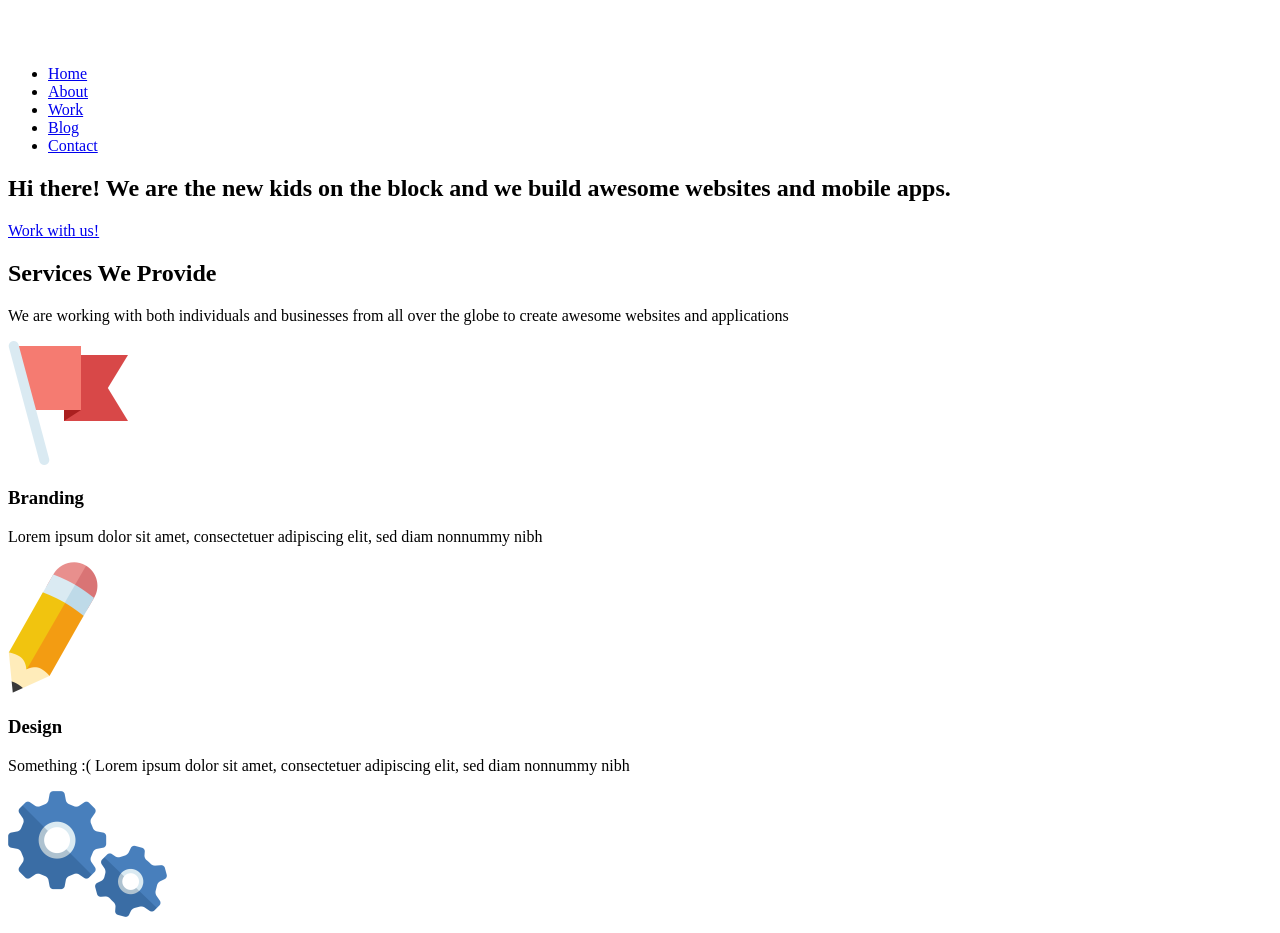
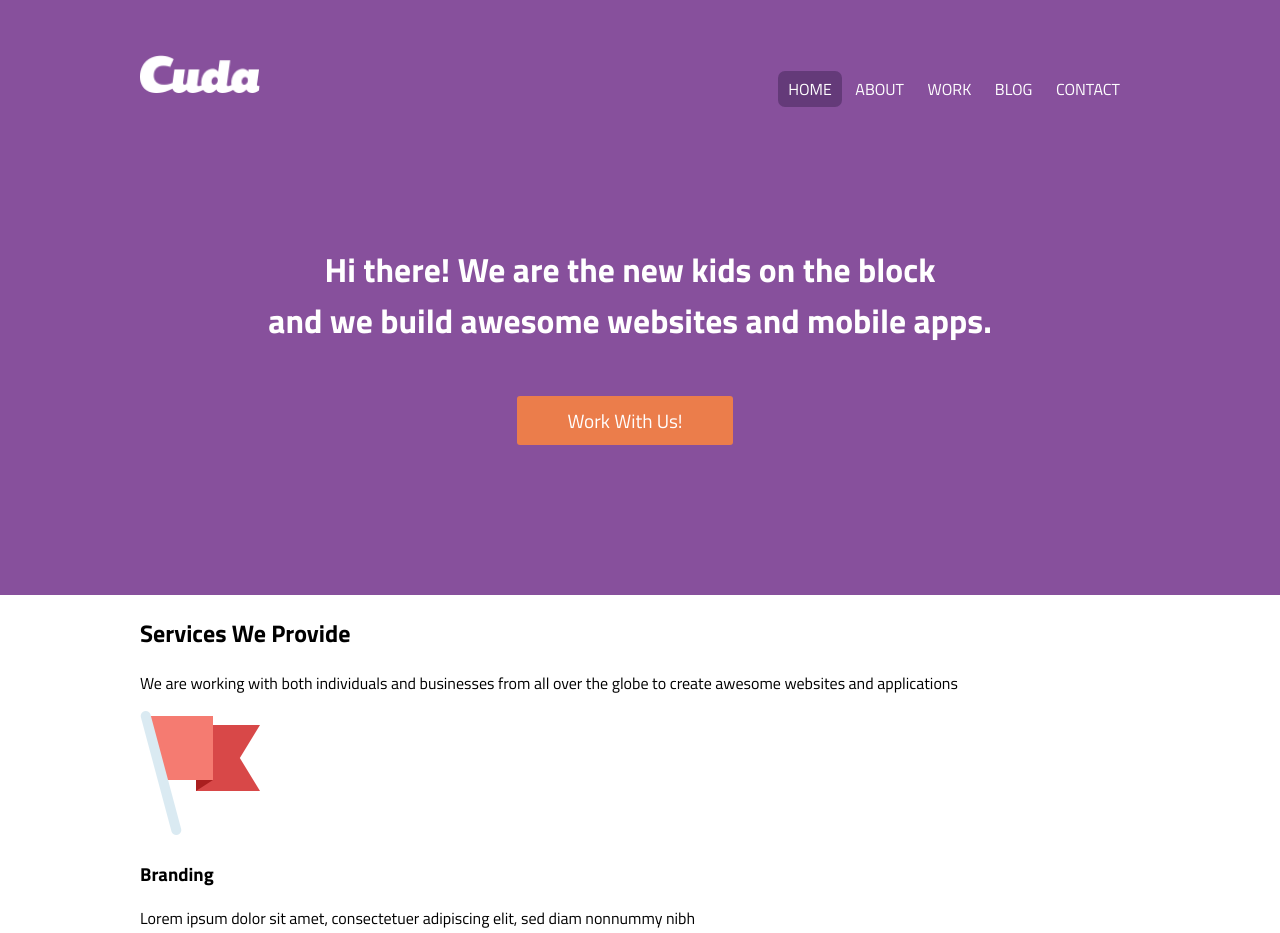
Before and after one commit to alitonia/2nd_html, a plain HTML site: page index.html in a window 1280 px wide. Shown: the top 933 px of the page. Drawn offline with Linux system fonts and the light colour scheme.

Commit message:
Update everything

```diff
--- a/css/ver_01.css
+++ b/css/ver_01.css
@@ -0,0 +1,80 @@
+/* Page 01 */
+
+.container {
+    max-width: 1140px;
+    margin-left: 140px;
+    margin-right: 140px;
+}
+
+body {
+    margin: 0;
+    padding: 0;
+    font-family: 'Titillium Web', sans-serif;
+}
+
+#section-1 {
+    background-color: #87509c;
+    min-height: 595px;
+}
+
+header {
+    padding-top: 55px;
+}
+
+nav {
+    float: right;
+    padding: 0px 10px;
+    clear: right;
+}
+
+header #logo-img {
+    width: 12%
+}
+
+nav ul li {
+    display: inline-block;
+    padding: 6px 10px 6px 10px;
+    text-transform: uppercase;
+}
+
+nav ul li.active {
+    background-color: #643a79;
+    border-radius: 7px;
+}
+
+nav ul li a {
+    text-decoration: none;
+    color: white;
+    font-size: 16px;
+    font-weight: 500;
+}
+
+.main-heading {
+    margin-top: 145px;
+    text-align: center;
+    max-width: 800px;
+    padding-left: 9%;
+    padding-right: auto;
+}
+
+.main-heading h1 {
+    font-size: 210%;
+    color: white;
+    font-weight: bold;
+    margin-bottom: 60px;
+}
+
+.main-heading .big-button {
+    margin-left: -10px;
+    padding: 10px 50px 10px 50px;
+    background-color: #eb7d4b;
+    border-radius: 3px;
+    color: white;
+    text-decoration: none;
+    font-size: 120%;
+    font-weight: 400;
+    text-transform: capitalize;
+}
+
+
+/* Page 02 */
--- a/index.html
+++ b/index.html
@@ -3,16 +3,16 @@
 
 <head>
     <title>Cuda - A really long page with virtually no functionality :|</title>
-</head>
-
+    <link rel="stylesheet" href="css/ver_01.css" </head>
+    <link href="https://fonts.googleapis.com/css?family=Titillium+Web:300,400,700&display=swap" rel="stylesheet">
 
 
     <body>
         <section id='section-1'>
-        <div class="cotainer">
+            <div class="container">
                 <header>
 
-                <img src="assets/logo.png">
+                    <img id="logo-img" src="assets/logo.png">
                     <nav>
 
                         <ul>
@@ -26,7 +26,7 @@
                 </header>
 
                 <div class="main-heading">
-                <h1>Hi there! We are the new kids on the block and we build awesome websites and mobile apps.</h1>
+                    <h1>Hi there! We are the new kids on the block<br> and we build awesome websites and mobile apps.</h1>
                     <a class="big-button" href="#">Work with us!</a>
                 </div>
 
@@ -36,7 +36,7 @@
 
 
         <section id='section-2'>
-        <div class="cotainer">
+            <div class="container">
                 <h2>Services We Provide</h2>
                 <div class="short-line"></div>
                 <p>We are working with both individuals and businesses from all over the globe to create awesome websites and applications</p>
@@ -77,7 +77,7 @@
 
         <section id='section-3'>
 
-        <div class="cotainer">
+            <div class="container">
                 <h2>Get in touch</h2>
                 <div class="short-line"></div>
                 <p>1600 Pennsylvania Ave NW, Washington, DC 20500, United States of America. Tel: (202) 456-1111</p>
@@ -109,7 +109,7 @@
 
 
         <footer>
-        <div class="cotainer">
+            <div class="container">
                 <div class="footer-link">
                     <ul>
                         <li><a href="#">Facebook</a></li>
```
Lines whose indentation alone changed are shown as unchanged.
